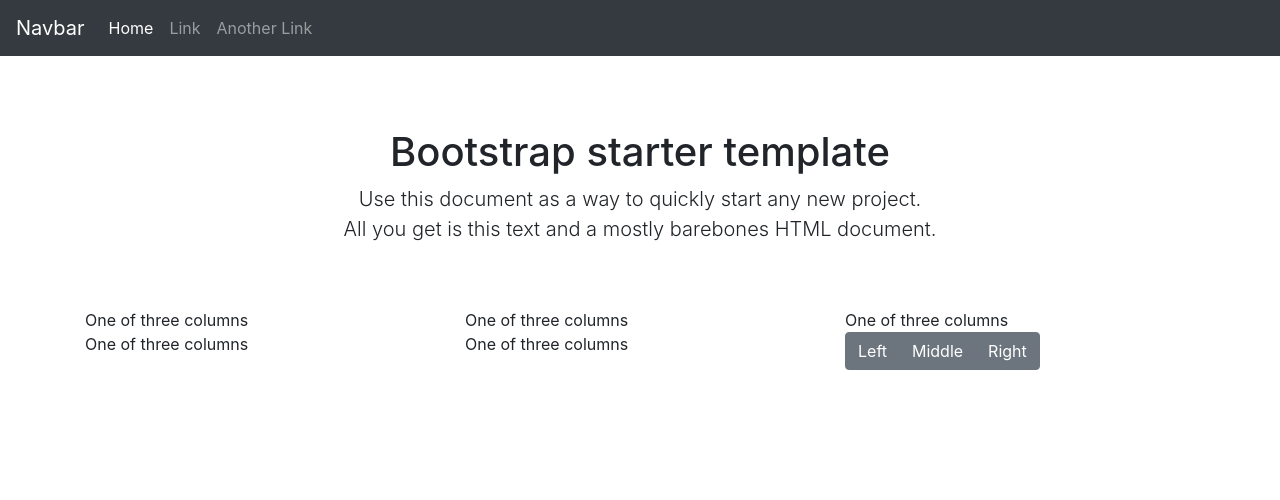
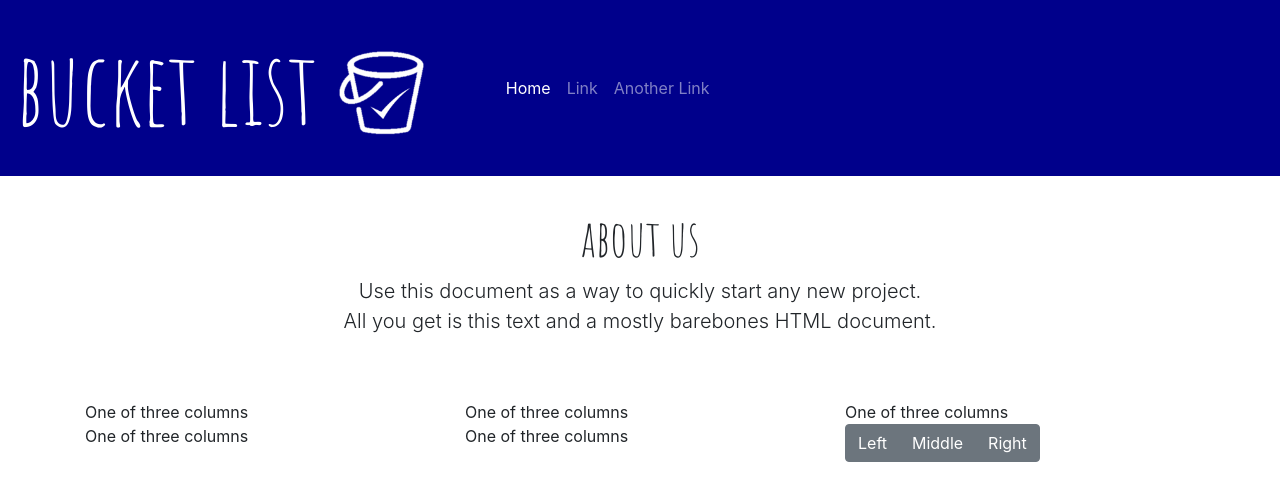
Before and after one commit to saakshisaxena/bucket-list, a plain HTML site: page index.html in a window 1280 px wide. Drawn offline with nearby package versions, Linux system fonts and the light colour scheme; files that its build step writes are made by us from their sources.

Commit message:
update index.html
changed font for title and added pic

```diff
--- /dev/null
+++ b/css/styles.css
@@ -0,0 +1,19 @@
+body {
+  padding-top: 5rem;
+}
+.starter-template {
+  padding: 3rem 10rem;
+  text-align: center;
+}
+ h1 {
+font-family: 'Amatic SC', cursive;
+font-size: 50px;
+padding-top: 5rem;}
+
+.navbar-brand{font-family:'Amatic SC', cursive;
+ font-size: 100px;}
+
+ img {
+   width:20%;
+}
+nav{background-color: darkblue}
--- a/index.html
+++ b/index.html
@@ -6,18 +6,20 @@
     <meta name="description" content="">
     <meta name="author" content="">
 
-    <title>Starter Template for Bootstrap</title>
+    <title>bucket list</title>
 
     <!-- ADD BOOTSTRAP CORE HERE!!!! -->
 <link rel="stylesheet" href="https://stackpath.bootstrapcdn.com/bootstrap/4.3.1/css/bootstrap.min.css" integrity="sha384-ggOyR0iXCbMQv3Xipma34MD+dH/1fQ784/j6cY/iJTQUOhcWr7x9JvoRxT2MZw1T" crossorigin="anonymous">
     <!-- Custom styles for this template -->
     <link href="css/styles.css" rel="stylesheet">
+
+    <link href="https://fonts.googleapis.com/css?family=Amatic+SC&display=swap" rel="stylesheet">
   </head>
 
   <body>
-
-    <nav class="navbar navbar-expand-md navbar-dark bg-dark fixed-top">
-      <a class="navbar-brand" href="#">Navbar</a>
+    <nav class="navbar navbar-expand-md navbar-dark bg-darkblue fixed-top">
+      <a class="navbar-brand" href="#">bucket list
+        <img src="images/bucket logo.png"></a>
       <button class="navbar-toggler" type="button" data-toggle="collapse" data-target="#navbarsExampleDefault" aria-controls="navbarsExampleDefault" aria-expanded="false" aria-label="Toggle navigation">
         <span class="navbar-toggler-icon"></span>
       </button>
@@ -40,7 +42,8 @@
     <main role="main" class="container">
 
       <div class="starter-template">
-        <h1>Bootstrap starter template</h1>
+        <h1>about us</h1>
+
         <p class="lead">Use this document as a way to quickly start any new project.<br> All you get is this text and a mostly barebones HTML document.</p>
       </div>
 
--- a/styles.css
+++ /dev/null
@@ -1,7 +0,0 @@
-body {
-  padding-top: 5rem;
-}
-.starter-template {
-  padding: 3rem 10rem;
-  text-align: center;
-}
```
Also changed, not shown: images/Capture.PNG (added), images/bucket logo.png (added).
